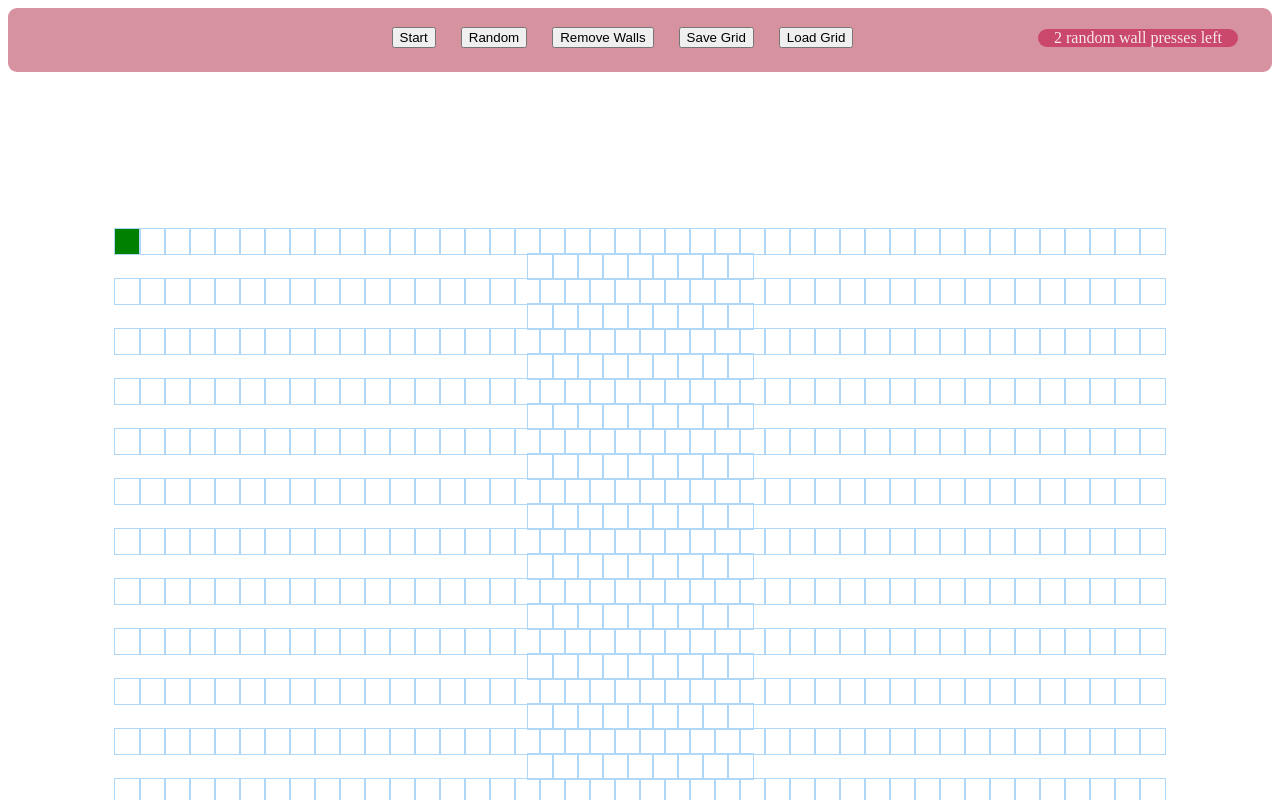
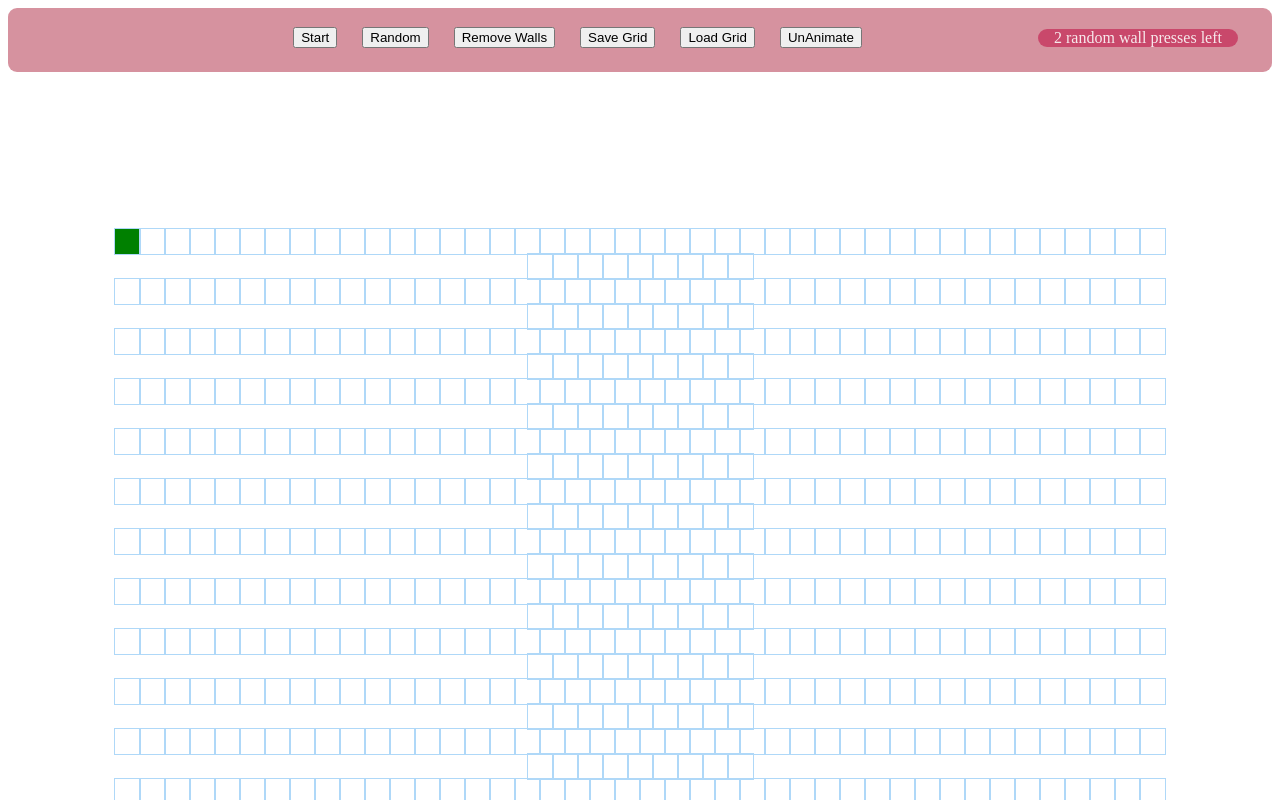
Before and after one commit to snaker938/dijkstras-game, a React (Create React App) app: page / in a window 1280 px wide. Shown: the top 800 px of the page. Built offline with nearby package versions, Linux system fonts and the light colour scheme.

Commit message:
cannot move start/end nodes over other start/end nodes

```diff
--- a/src/Visualizer/Visualizer.css
+++ b/src/Visualizer/Visualizer.css
@@ -36,7 +36,7 @@
 .cool-button {
   position: relative;
   top: -45px;
-  right: 30px;
+  right: 75px;
   margin-left: 25px;
 }
 
--- a/src/Visualizer/Visualizer.jsx
+++ b/src/Visualizer/Visualizer.jsx
@@ -22,10 +22,12 @@ const NUM_COLUMNS = 51;
 //   Math.floor(Math.random() * Math.floor(NUM_COLUMNS / 2));
 
 // Specifies the number of walls the player can have active at one time
-let NUM_WALLS_TOTAL = 10000000;
+let NUM_WALLS_TOTAL = 1000;
 let NUM_WALLS_ACTIVE = 0;
 let NUM_RANDOM_WALL_PRESSES = 2;
 let RANDOM_WALL_NUMBER = 400;
+
+let canDragOntoWall = true;
 
 export default class dijkstraVisualizer extends Component {
   constructor() {
@@ -45,19 +47,28 @@ export default class dijkstraVisualizer extends Component {
 
   // This function is called when a user presses, and holds, but no releases their mouse button on ANY node.
   dragStart(row, col) {
+    resetAllNodes(this.state.grid);
     let grid = this.state.grid;
     let node = grid[row][col];
     let nodeBeingDragged = null;
     if (node.isStart || node.isEnd) nodeBeingDragged = node; // this conditional statement is the deciding factor on whether the user is able to drag the node. Aka- it is draggable. A node is only draggable if it is a start or end node
     if (!this.state.dragging[0] && nodeBeingDragged) {
       console.log("starting to drag...");
-      this.setState({ dragging: [true, node, node] }); // sets the default dragging values of the dragging state. The first index is whether dragging is taking place or node. The second index holds the value of the node that dragging first occured on, ie. the node the user originally clicks. The third index holds the value of the previous node, and also holds the value of the current node the user is on when they stop dragging alltogether. The second index is used to get what type of node is being dragged: a start or end node. The third index allows us to remove the class of the previous node, when the new one gets updated to creatr an illusion like the user is actuall dragging the node around.
+      this.setState({ dragging: [true, node, node] }); // sets the default dragging values of the dragging state. The first index is whether dragging is taking place or node. The second index holds the value of the node that dragging first occured on, ie. the node the user originally clicks. The third index holds the value of the previous node, and also holds the value of the current node the user is on when they stop dragging alltogether. The second index is used to get what type of node is being dragged: a start or end node. The third index allows us to remove the class of the previous node, when the new one gets updated to create an illusion like the user is actuall dragging the node around.
     }
   }
 
   dragNode(row, col) {
-    // This function only works if the user is dragging a start/end node
+    // This function only works if the user is dragging a start/end node, and is not trying to drag it onto a start/end node and is not trying to drag it onto a wall if the situtation requires him not to
     if (this.state.dragging[0]) {
+      let firstGrid = this.state.grid;
+      let nodeBeingDraggedOnto = firstGrid[row][col];
+      // let fine = true;
+      // if (nodeBeingDraggedOnto.isWall && !canDragOntoWall) fine = false;
+      // else fine = true;
+      // console.log(fine, canDragOntoWall);
+
+      if (!nodeBeingDraggedOnto.isStart && !nodeBeingDraggedOnto.isEnd) {
         // Stores the previous node so that its class can be removed later to give an illusion that we are dragging the node
         let previousNode = {
           ...this.state.dragging[2],
@@ -68,7 +79,9 @@ export default class dijkstraVisualizer extends Component {
         // Finds the row and column of the previous node so we can add the updated previous node (with no classes on it because it is no longer a start or end node) to the grid
         let previousRow = previousNode.row;
         let previousCol = previousNode.col;
-      this.setState({ dragging: [true, this.state.dragging[1], previousNode] }); // sets the current state of dragging with its current indexs so it can be used later on, with the ammended previous node
+        this.setState({
+          dragging: [true, this.state.dragging[1], previousNode],
+        }); // sets the current state of dragging with its current indexs so it can be used later on, with the ammended previous node
 
         // Finds the type of node that is being dragged- is it a start or end node
         let typeBeingDragged;
@@ -98,6 +111,7 @@ export default class dijkstraVisualizer extends Component {
         this.setState({ dragging: [true, this.state.dragging[1], newNode] }); // sets the status of dragging with all the new changes
       }
     }
+  }
 
   // This function is called when the user releases their mouse button and therefore is no longer dragging
   dragStop() {
@@ -108,6 +122,19 @@ export default class dijkstraVisualizer extends Component {
       let newRow = this.state.dragging[2].row;
       let newCol = this.state.dragging[2].col;
 
+      let newSepcialNode = this.state.dragging[2];
+      if (newSepcialNode.isWall) {
+        NUM_WALLS_ACTIVE--;
+        // if (NUM_WALLS_ACTIVE === 0 && NUM_RANDOM_WALL_PRESSES !== 2) {
+        //   canDragOntoWall = false;
+        // } else canDragOntoWall = true;
+      }
+      newSepcialNode = { ...newSepcialNode, isWall: false };
+      let grid = this.state.grid;
+      grid[newRow][newCol] = newSepcialNode;
+      this.setState({ grid: grid });
+      // newSepcialNode.isWall = false;
+
       // Checks whether the new node is a start or end node, and then updates the cooridinates of them, otherwise the algorithm will use the old values
       if (this.state.dragging[2].isStart) {
         START_NODE_ROW = newRow;
@@ -116,6 +143,7 @@ export default class dijkstraVisualizer extends Component {
         END_NODE_ROW = newRow;
         END_NODE_COL = newCol;
       }
+
       this.setState({ dragging: [false, null, null] }); // sets the state of dragging to the main default values, waiting for the next time dragging is needed
     }
   }
@@ -127,6 +155,7 @@ export default class dijkstraVisualizer extends Component {
     this.setState({ grid: grid });
     grid = initialiseGrid();
     this.setState({ grid: grid });
+    NUM_WALLS_ACTIVE = 0;
   }
 
   // When a node is clicked, unless it is the start or end node, it gets toggled between a wall and not-wall
@@ -182,8 +211,9 @@ export default class dijkstraVisualizer extends Component {
         let unWallable = isEnd || isStart; // if the node is a start or end node, it cannot be changed
         this.toggleWallRandom(row, column, isWall, unWallable); // attempts to change the random node into a wall, unless it is unwallable, or already a wall- the function is still called regard;ess
       }
+      NUM_RANDOM_WALL_PRESSES--;
+      NUM_WALLS_ACTIVE = 10;
     }
-    NUM_RANDOM_WALL_PRESSES--;
   }
 
   // This function does what it says: it animates all the nodes, including the shortest path
@@ -193,7 +223,7 @@ export default class dijkstraVisualizer extends Component {
         // These lines of code run once all the nodes have been animated- because once they have all been animated, the shortest path needs to be animated
         setTimeout(() => {
           this.animateShortestPath(nodesInShortestPathOrder);
-        }, 7 * i);
+        }, 8 * i); //used to be 7
         return;
       }
       setTimeout(() => {
@@ -203,7 +233,7 @@ export default class dijkstraVisualizer extends Component {
           "node node-visited";
         document.getElementById(`node-${node.row}-${node.col}`).innerHTML =
           visitedNodesInOrder[i].distance;
-      }, 5 * i);
+      }, 6 * i); // used to be 5
     }
   }
 
@@ -216,7 +246,7 @@ export default class dijkstraVisualizer extends Component {
           "node node-shortest-path";
         document.getElementById(`node-${node.row}-${node.col}`).innerHTML =
           nodesInShortestPathOrder[i].distance;
-      }, 5 * i);
+      }, 6 * i); // used to be 5
     }
   }
 
@@ -268,7 +298,7 @@ export default class dijkstraVisualizer extends Component {
   }
 
   loadGrid(error) {
-    this.removeAllWalls(); // removes all current walls so they dont get in the way
+    // this.removeAllWalls(); // removes all current walls so they dont get in the way
     const json = require(`./templates/${error}.json`); // gets the contents of the json file so the grid can be accessed.
     let newGrid = json.oog;
     return newGrid; // returns the new grid, ie. the grid template that needs to be animated
@@ -344,6 +374,14 @@ export default class dijkstraVisualizer extends Component {
           onClick={() => this.loadTestGrid()} /* loads the grid*/
         >
           Load Grid
+        </button>
+        <button
+          className="cool-button"
+          onClick={() =>
+            resetAllNodes(this.state.grid)
+          } /* resets all animations*/
+        >
+          UnAnimate
         </button>
         <p className="walls-used text-info">
           {NUM_WALLS_ACTIVE} out of {NUM_WALLS_TOTAL} walls used
@@ -429,3 +467,23 @@ function saveGrid(grid) {
   const jsonString = JSON.stringify(grid);
   console.log(jsonString);
 }
+
+// This function resets all the nodes to the default class
+function resetAllNodes(grid) {
+  for (const row of grid) {
+    for (const node of row) {
+      let specialClass = "";
+      if (node.isWall) specialClass = "node-wall";
+      if (node.isStart) specialClass = "node-start";
+      if (node.isEnd) specialClass = "node-end";
+      node.distance = Infinity;
+      node.previousNode = null;
+      document.getElementById(
+        `node-${node.row}-${node.col}`
+      ).className = `node ${specialClass}`;
+      document.getElementById(
+        `node-${node.row}-${node.col}`
+      ).innerHTML = `&nbsp`; // sets inner html to a blank space. This will remove the distance showing on the node
+    }
+  }
+}
--- a/src/algorithms/dijkstra.js
+++ b/src/algorithms/dijkstra.js
@@ -3,7 +3,7 @@ export function dijkstra(grid, startNode, endNode, NUM_ROWSS, NUM_COLUMNSS) {
   const NUM_COLUMNS = NUM_COLUMNSS;
 
   // resets all distances and previous nodes to starting values
-  resetALlNodes(grid);
+  resetAllNodes(grid);
 
   let otherVisitedNodes = []; // basically a list of visitied nodes in the order they were visited. Doesnt include walls
   let currentNode = startNode;
@@ -137,11 +137,22 @@ function getAllNodes(grid) {
   return allNodes;
 }
 
-function resetALlNodes(grid) {
+// This function resets all the nodes to the default class
+function resetAllNodes(grid) {
   for (const row of grid) {
     for (const node of row) {
+      let specialClass = "";
+      if (node.isWall) specialClass = "node-wall";
+      if (node.isStart) specialClass = "node-start";
+      if (node.isEnd) specialClass = "node-end";
       node.distance = Infinity;
       node.previousNode = null;
+      document.getElementById(
+        `node-${node.row}-${node.col}`
+      ).className = `node ${specialClass}`;
+      document.getElementById(
+        `node-${node.row}-${node.col}`
+      ).innerHTML = `&nbsp`;
     }
   }
 }
```
Lines whose indentation alone changed are shown as unchanged.
